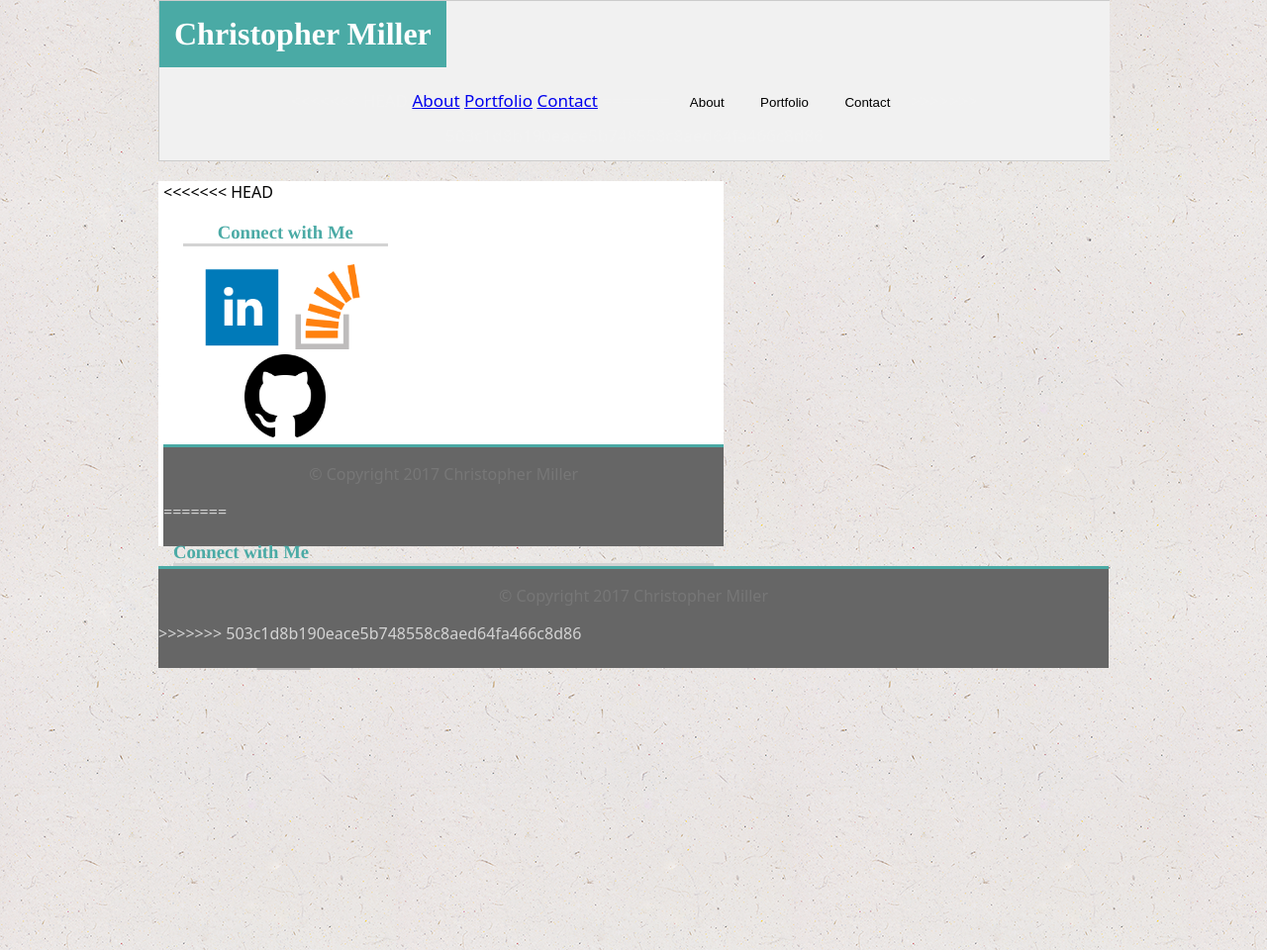
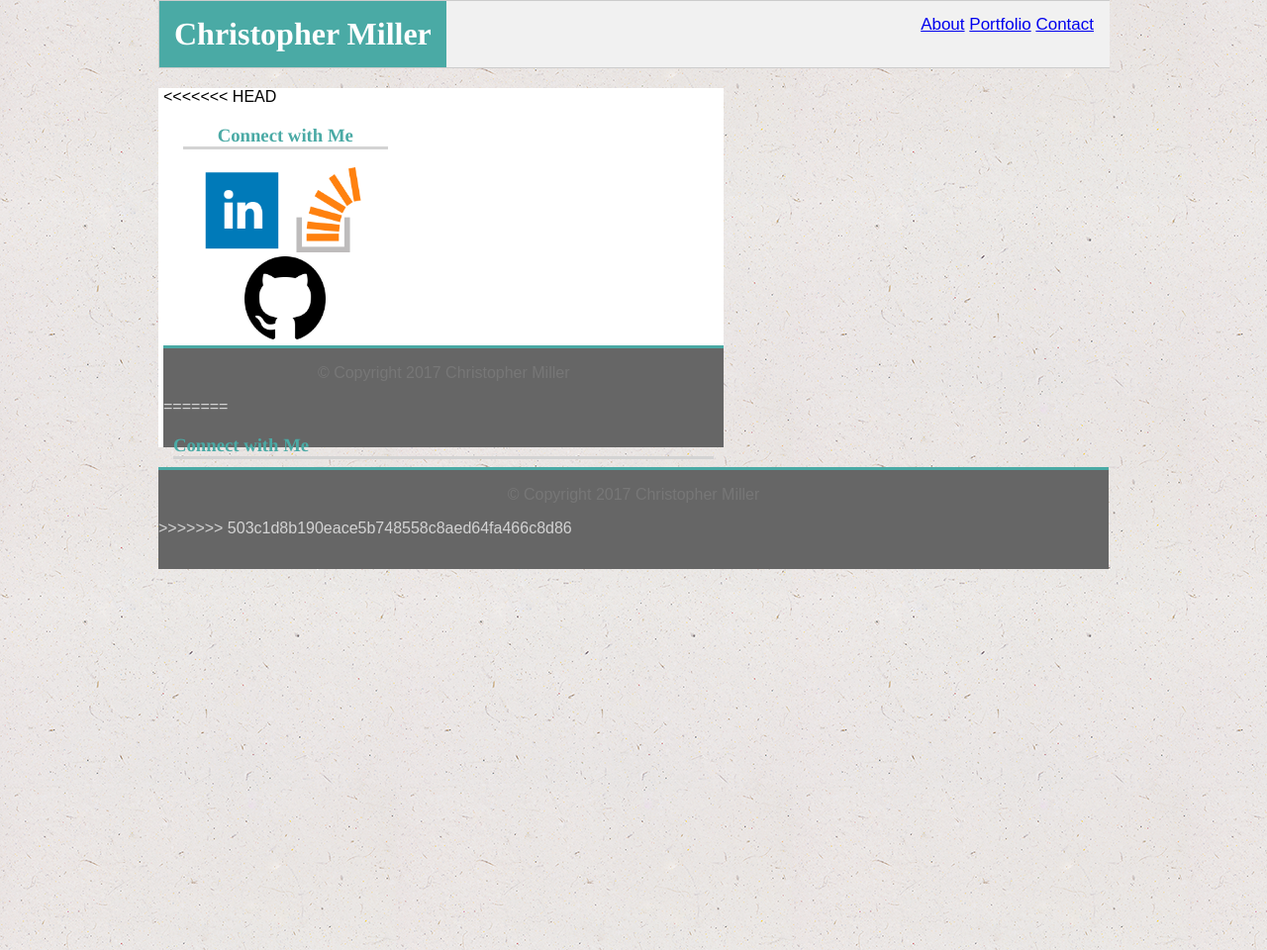
Before and after one commit to Chalmiller/Basic-Portfolio, a plain HTML site: page index.html in a window 1280 px wide. Shown: the whole page at 99% size. Drawn offline with Linux system fonts and the light colour scheme.

Commit message:
just committing these guys

```diff
--- a/index.html
+++ b/index.html
@@ -14,15 +14,9 @@
 	<div class="tab">
 	  <h1> Christopher Miller</h1>
 	  <div class="floater">
-<<<<<<< HEAD
 		  <a href="about_me.html">About</a>
 		  <a href="portfolio_tab.html">Portfolio</a>
 		  <a href="Contact_me.html">Contact</a>
-=======
-		  <button class="tablinks" onclick="openCity(event, 'About')">About</button>
-		  <button class="tablinks" onclick="openCity(event, 'Portfolio')">Portfolio</button>
-		  <button class="tablinks" onclick="openCity(event, 'Contact')">Contact</button>
->>>>>>> 503c1d8b190eace5b748558c8aed64fa466c8d86
 		</div>
 	</div>
 
@@ -35,7 +29,6 @@
 		</div>
 
 		<div id="Portfolio" class="tabcontent">
-<<<<<<< HEAD
 			<h3>Portfolio</h3>
 			<p>This is my portfolio</p>
 			<div class="images">
--- a/style.css
+++ b/style.css
@@ -24,7 +24,7 @@ body {
     margin: 0 0 960px;
     margin-left: auto;
     margin-right: auto;
-    font-family: sans;
+    font-family: sans-serif;
 }
 
 img {
```
Also changed, not shown: about_me.html (+0 -51 lines), contact_me.html (+0 -38 lines), portfolio_tab.html (+1 -17 lines), 1 other file.
